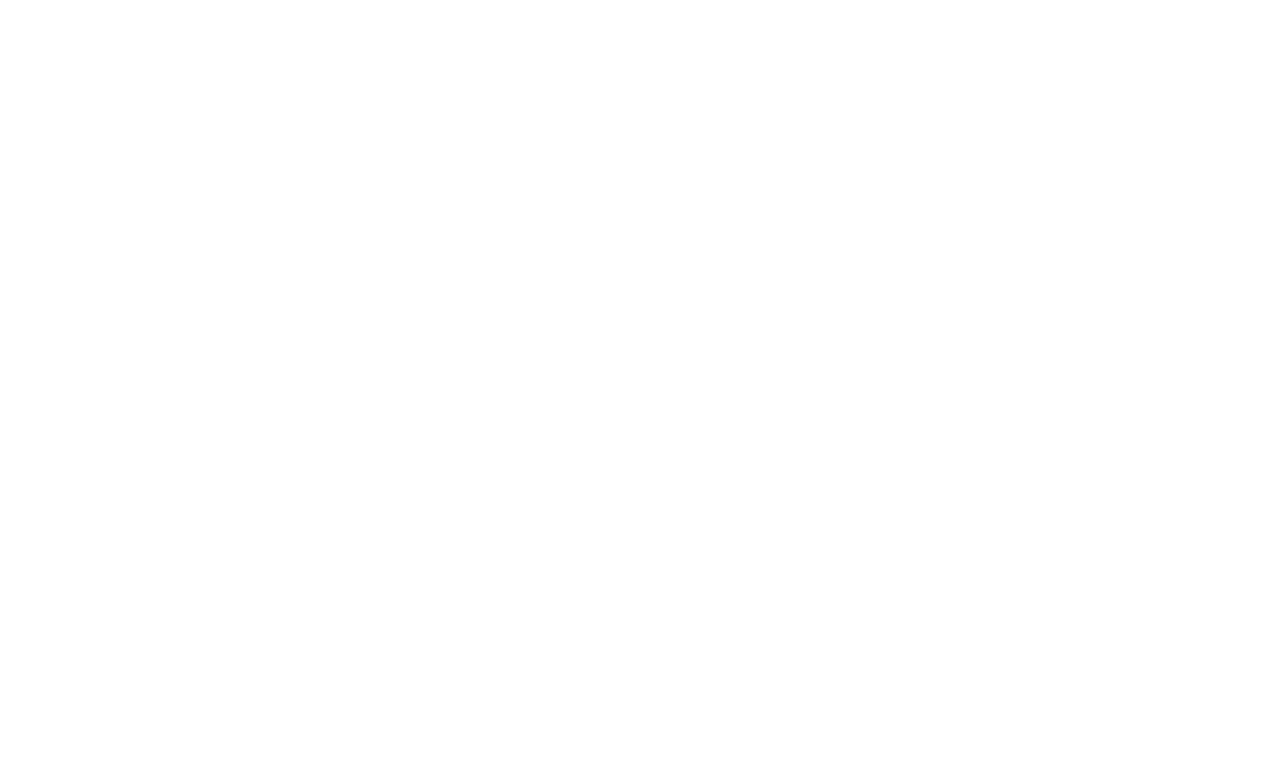
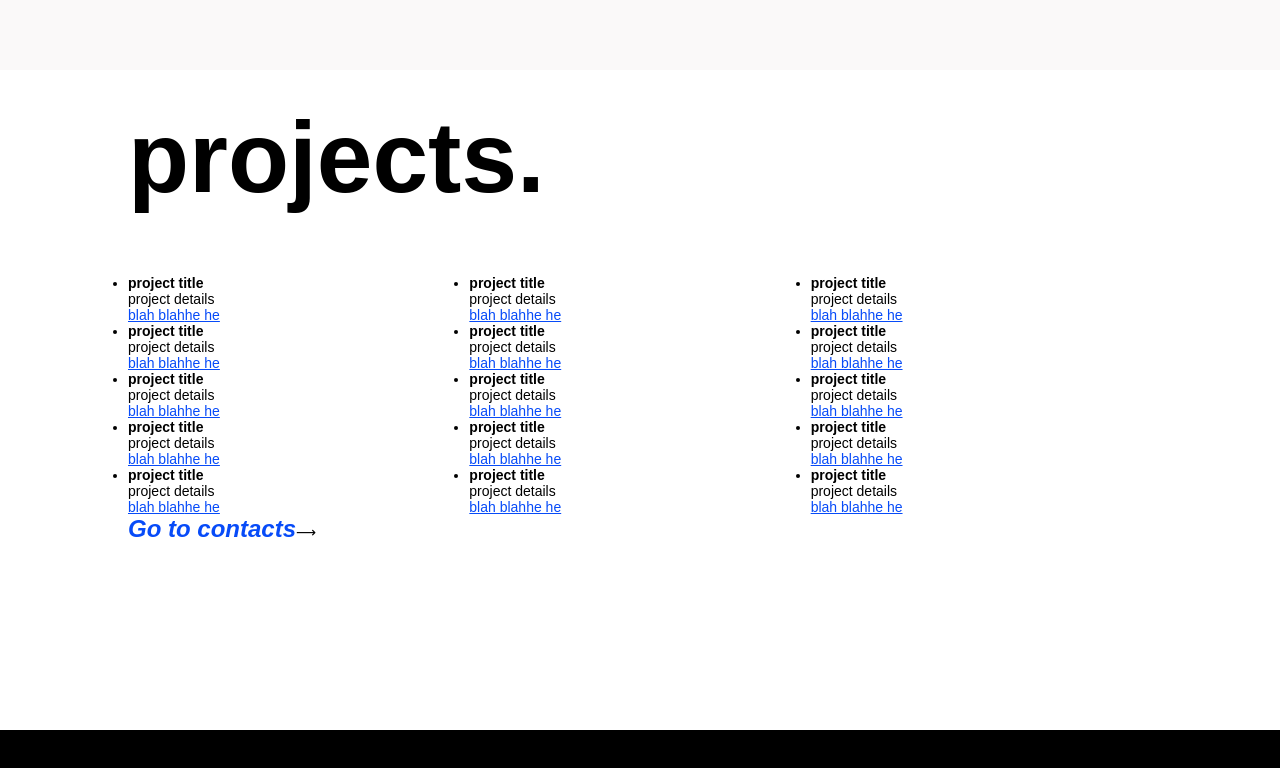
Before and after one commit to rahuloo5/portfolio_v1, a React (Create React App) app: page /projects in a window 1280 px wide. Shown: the top 768 px of the page. Built offline with nearby package versions, Linux system fonts and the light colour scheme.

Commit message:
insert background for header and footer

```diff
--- a/src/layout/footer/index.tsx
+++ b/src/layout/footer/index.tsx
@@ -1,16 +1,20 @@
 import React from 'react';
 import styled from 'styled-components';
 
-const BackdropContainer = styled.div`
-
+const FooterContainer = styled.div`
+    width: 100%;
+    height: 70px;
+    background-color: #000000;
+    position: fixed;
+    bottom: 0;
 `
 
-const Backdrop = () => {
+const Footer = () => {
     return (
-        <BackdropContainer>
+        <FooterContainer>
 
-        </BackdropContainer>
+        </FooterContainer>
     )
 };
 
-export default Backdrop
+export default Footer
--- a/src/layout/header/index.tsx
+++ b/src/layout/header/index.tsx
@@ -1,16 +1,20 @@
 import React from 'react';
 import styled from 'styled-components';
 
-const BackdropContainer = styled.div`
-
+const HeaderContainer = styled.div`
+    width: 100%;
+    height: 70px;
+    background-color: #FAF9F9;
+    position: fixed;
+    top: 0;
 `
 
-const Backdrop = () => {
+const Header = () => {
     return (
-        <BackdropContainer>
+        <HeaderContainer>
 
-        </BackdropContainer>
+        </HeaderContainer>
     )
 };
 
-export default Backdrop
+export default Header
--- a/src/pages/projects/constants.ts
+++ b/src/pages/projects/constants.ts
@@ -1,3 +1,92 @@
 export const ALL_PROJECTS = [
-
+    {
+        title: 'project title',
+        details: 'project details',
+        live_link: 'blah blah',
+        source_code: 'he he'
+    },
+    {
+        title: 'project title',
+        details: 'project details',
+        live_link: 'blah blah',
+        source_code: 'he he'
+    },
+    {
+        title: 'project title',
+        details: 'project details',
+        live_link: 'blah blah',
+        source_code: 'he he'
+    },
+    {
+        title: 'project title',
+        details: 'project details',
+        live_link: 'blah blah',
+        source_code: 'he he'
+    },
+    {
+        title: 'project title',
+        details: 'project details',
+        live_link: 'blah blah',
+        source_code: 'he he'
+    },
+    {
+        title: 'project title',
+        details: 'project details',
+        live_link: 'blah blah',
+        source_code: 'he he'
+    },
+    {
+        title: 'project title',
+        details: 'project details',
+        live_link: 'blah blah',
+        source_code: 'he he'
+    },
+    {
+        title: 'project title',
+        details: 'project details',
+        live_link: 'blah blah',
+        source_code: 'he he'
+    },
+    {
+        title: 'project title',
+        details: 'project details',
+        live_link: 'blah blah',
+        source_code: 'he he'
+    },
+    {
+        title: 'project title',
+        details: 'project details',
+        live_link: 'blah blah',
+        source_code: 'he he'
+    },
+    {
+        title: 'project title',
+        details: 'project details',
+        live_link: 'blah blah',
+        source_code: 'he he'
+    },
+    {
+        title: 'project title',
+        details: 'project details',
+        live_link: 'blah blah',
+        source_code: 'he he'
+    },
+    {
+        title: 'project title',
+        details: 'project details',
+        live_link: 'blah blah',
+        source_code: 'he he'
+    },
+    {
+        title: 'project title',
+        details: 'project details',
+        live_link: 'blah blah',
+        source_code: 'he he'
+    },
+    {
+        title: 'project title',
+        details: 'project details',
+        live_link: 'blah blah',
+        source_code: 'he he'
+    },
 ]
--- a/src/pages/projects/index.tsx
+++ b/src/pages/projects/index.tsx
@@ -4,14 +4,64 @@
 import { ALL_PROJECTS } from './constants'
 
 const ProjectContainer = styled.div`
+    .projects__header{
+        margin-bottom: 60px;
+    }
 
+    .projects__body{
+        display:grid;
+        grid-template-columns: 1fr 1fr 1fr;
+        grid-auto-rows: 1fr 1fr 1fr 1fr 1fr;
+
+        h4{
+            font-size: 14px;
+            font-weight: 600;
+        }
+
+        p{
+            font-size: 14px;
+            font-weight: 300;
+        }
+
+        a{
+            font-size: 14px;
+            color: #074BF8;
+        }
+    }
+
+    .projects__buttonContainer{
+
+        button{
+            font-size: 24px;
+            border: none;
+            color: #074BF8;
+            background-color: transparent;
+            cursor: pointer;
+            font-weight: 600;
+            font-style: italic;
+        }
+    }
 `
 
 const Projects = () => {
     return (
         <Layout isFooterPresent>
             <ProjectContainer>
-
+                <h1 className='projects__header'>projects.</h1>
+                <ul className='projects__body'>
+                    {ALL_PROJECTS.map((project, i) => {
+                        const { title, details, live_link, source_code } = project
+                        return <li key={i}>
+                            <h4>{title}</h4>
+                            <p>{details}</p>
+                            <a href="">{live_link}</a>
+                            <a href="">{source_code}</a>
+                        </li>
+                    })}
+                </ul>
+                <section className='projects__buttonContainer'>
+                    <button>Go to contacts</button>&#10230;
+                </section>
             </ProjectContainer>
         </Layout>
     )
```
